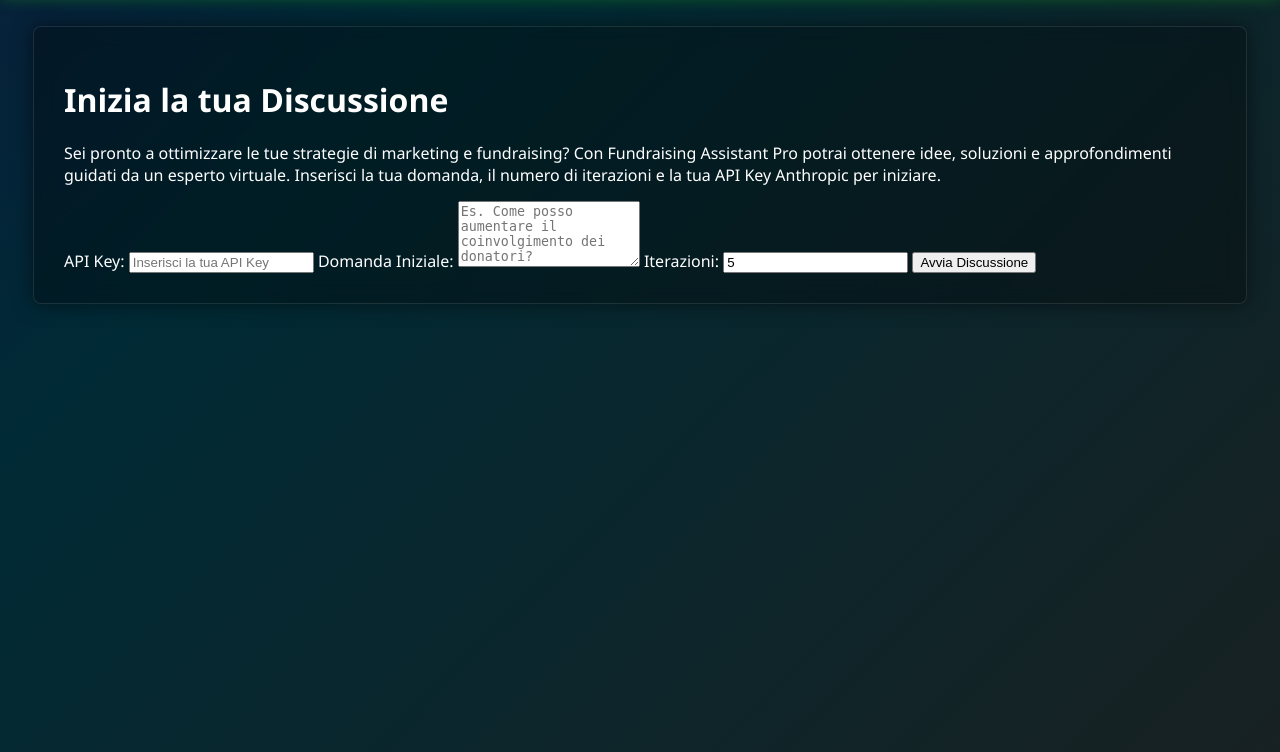
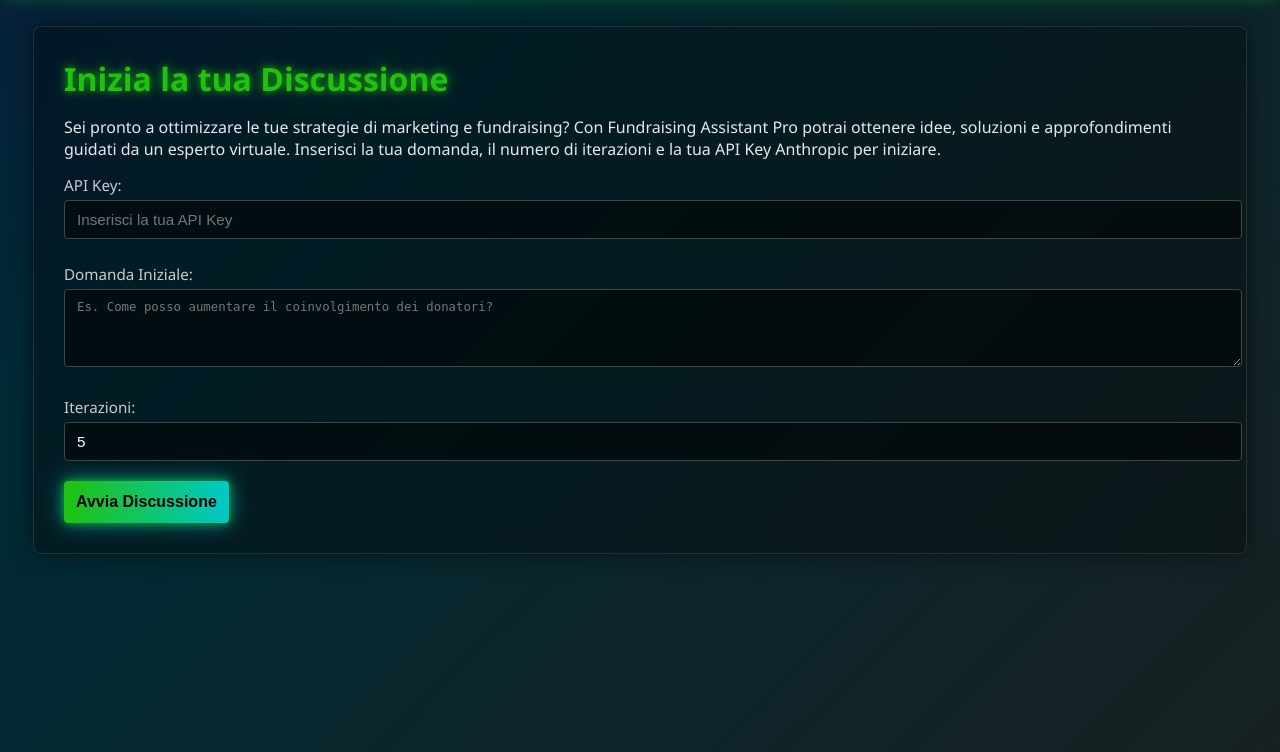
Before and after one commit to Mic-Fundraiser/claude-fundraising, a Flask app: page / in a window 1280 px wide. Shown: the part 48-800 px from the top of the page. Run offline with Flask 3, Linux system fonts and the light colour scheme.

Commit message:
Update style.css

```diff
--- a/static/style.css
+++ b/static/style.css
@@ -104,7 +104,8 @@ body.gradient-bg {
   border-radius: 8px;
 }
 
-/* Layout principale più ampio e responsive */
+/* Layout principale più ampio e responsive:
+   max-width: 1400px, width:90% */
 .center-box, .chat-wrapper {
   max-width: 1400px;
   width: 90%;
@@ -112,7 +113,72 @@ body.gradient-bg {
   padding: 30px;
 }
 
-/* Chat */
+/* --------------------------
+   STILI PER L'INDEX (Pagina Iniziale)
+   -------------------------- */
+.center-box h1 {
+  margin-top: 0;
+  margin-bottom: 10px;
+  font-size: 2em;
+  color: #20c20e;
+  text-shadow: 0 0 10px #20c20e;
+}
+
+.center-box p {
+  margin-bottom: 20px;
+  font-size: 1em;
+  opacity: 0.9;
+  line-height: 1.4;
+}
+
+.form-container label {
+  display: block;
+  text-align: left;
+  margin: 15px 0 5px;
+  font-size: 0.95em;
+  color: #ccc;
+}
+
+.form-container input, .form-container textarea {
+  width: 100%;
+  padding: 10px 12px;
+  margin-bottom: 10px;
+  border: 1px solid #444;
+  border-radius: 4px;
+  background: rgba(0,0,0,0.5);
+  color: #fff;
+  font-size: 0.95em;
+}
+
+.form-container input:focus, .form-container textarea:focus {
+  outline: 2px solid #20c20e;
+}
+
+/* Pulsante neon */
+.neon-btn {
+  background: linear-gradient(90deg, #20c20e, #00c8c8);
+  color: #000;
+  text-shadow: none;
+  box-shadow: 0 0 10px rgba(32,194,14,0.7), 0 0 20px rgba(0,200,200,0.7);
+  font-size: 1em;
+  padding: 12px;
+  cursor: pointer;
+  border: none;
+  border-radius: 4px;
+  margin-top: 10px;
+  font-weight: bold;
+  transition: all 0.3s;
+}
+
+.neon-btn:hover {
+  filter: brightness(1.1);
+}
+
+/* --------------------------
+   STILI PER LA CHAT
+   -------------------------- */
+
+/* Contenitore della chat */
 .chat-container {
   padding: 20px;
   height: 60vh;
@@ -120,6 +186,7 @@ body.gradient-bg {
   scroll-behavior: smooth;
 }
 
+/* Messaggi */
 .message {
   display: flex;
   margin-bottom: 15px;
@@ -207,10 +274,6 @@ body.gradient-bg {
   transition: opacity 0.3s;
 }
 
-.hidden {
-  display: none !important;
-}
-
 .typing-indicator {
   display: inline-block;
 }
@@ -238,7 +301,7 @@ body.gradient-bg {
   40% { transform: scale(1); }
 }
 
-/* Sintesi */
+/* Sintesi finale */
 .summary-container {
   background: rgba(0,0,0,0.3);
   padding: 20px;
@@ -246,7 +309,6 @@ body.gradient-bg {
   max-height: 20vh;
   overflow-y: auto;
   animation: fadeIn 0.5s forwards;
-  opacity: 0;
 }
 
 @keyframes fadeIn {
@@ -335,7 +397,7 @@ body.gradient-bg {
   text-shadow: 0 0 5px #20c20e;
 }
 
-/* Scrollbar personalizzata */
+/* Scrollbar personalizzata per la chat */
 .chat-container::-webkit-scrollbar {
   width: 8px;
 }
```
